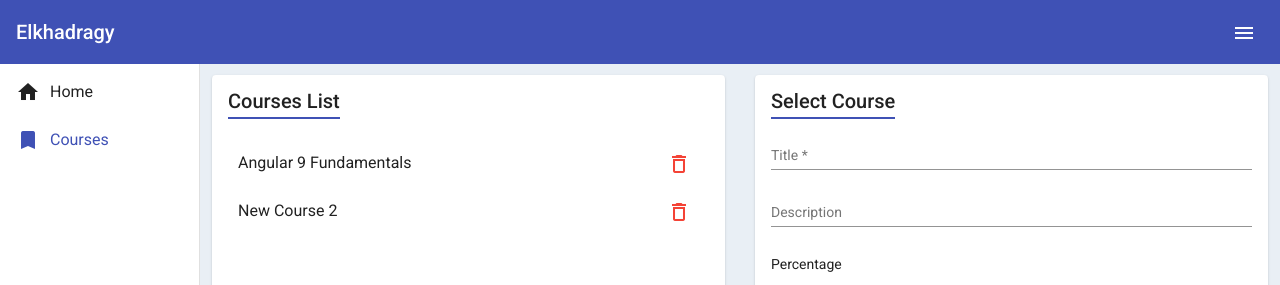
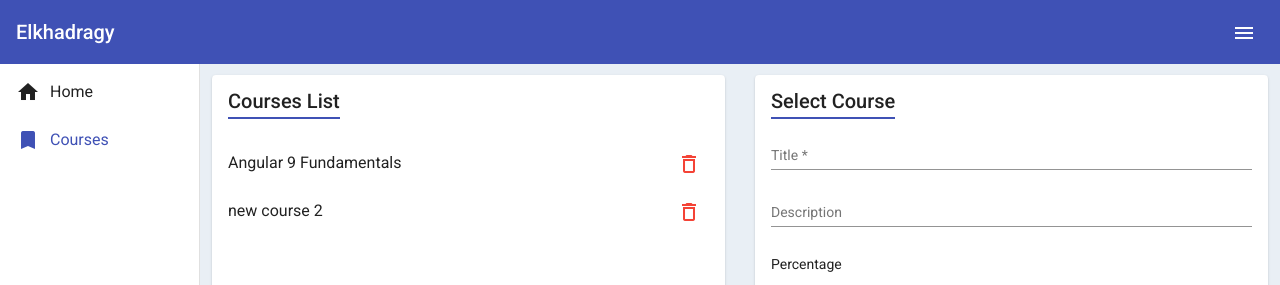
Before and after one commit to mahmoudelkhadragy/angular-workshop, an Angular app: page /courses in a window 1280 px wide. Shown: the top 285 px of the page. Built offline with nearby package versions, Linux system fonts and the light colour scheme; data requests are answered from the project's data file.

Commit message:
add components in module and the courses component

```diff
--- a/src/app/app.module.ts
+++ b/src/app/app.module.ts
@@ -11,6 +11,8 @@ import { HomeComponent } from './home/home.component';
 import { ConfirmationComponent } from './shared/components/confirmation/confirmation.component';
 import { FormsModule } from '@angular/forms';
 import { HttpClientModule } from '@angular/common/http';
+import { CoursesListComponent } from './courses/courses-list/courses-list.component';
+import { CourseDetailsComponent } from './courses/course-details/course-details.component';
 
 @NgModule({
   declarations: [
@@ -18,6 +20,8 @@ import { HttpClientModule } from '@angular/common/http';
     CoursesComponent,
     HomeComponent,
     ConfirmationComponent,
+    CoursesListComponent,
+    CourseDetailsComponent,
   ],
   imports: [
     BrowserModule,
--- a/src/app/courses/courses.component.html
+++ b/src/app/courses/courses.component.html
@@ -5,21 +5,11 @@
       <mat-card-title>Courses List</mat-card-title>
     </mat-card-header>
     <mat-card-content>
-      <mat-list>
-        <mat-list-item
-          *ngFor="let course of courses"
-          (click)="selectCourse(course)"
-        >
-          <h3 matLine>{{ course.title }}</h3>
-          <button
-            mat-icon-button
-            color="warn"
-            (click)="deleteCourse(course, $event)"
-          >
-            <mat-icon>delete_outline</mat-icon>
-          </button>
-        </mat-list-item>
-      </mat-list>
+      <app-courses-list
+        [courses]="courses"
+        (selected)="selectCourse($event)"
+        (deleted)="deleteCourse($event)"
+      ></app-courses-list>
     </mat-card-content>
   </mat-card>
 
--- a/src/app/courses/courses.component.ts
+++ b/src/app/courses/courses.component.ts
@@ -73,8 +73,8 @@ export class CoursesComponent implements OnInit {
     }
   }
 
-  deleteCourse(course: Course, e: Event) {
-    e.stopPropagation();
+  deleteCourse(obj: { course: Course; e: Event }) {
+    obj.e.stopPropagation();
     // dialogref and open the dialog
     const dialogRef = this.dialog.open(ConfirmationComponent, {
       data: { message: 'Are you sure you want to delete the course' },
@@ -83,7 +83,7 @@ export class CoursesComponent implements OnInit {
     dialogRef.afterClosed().subscribe((result) => {
       console.log(`dialog result => ${result}`);
       if (result) {
-        this.coursesServise.deleteCourse(course.id).subscribe((course) => {
+        this.coursesServise.deleteCourse(obj.course.id).subscribe((course) => {
           console.log('course is deleted', course);
           this.loadCourses();
           this._snackBar.open('Course Deleted Successfully', 'Splash', {
```
